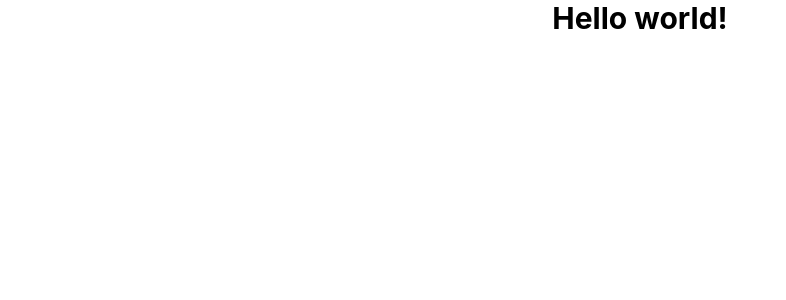
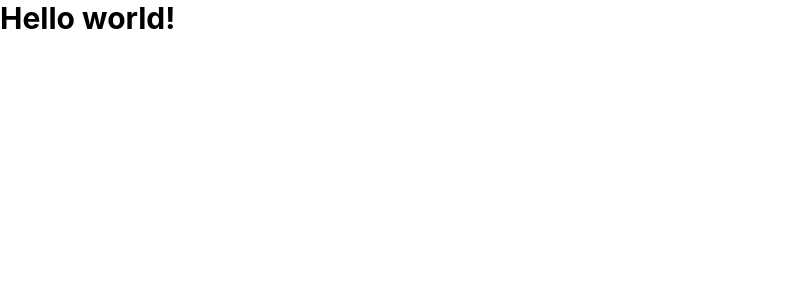
Before and after one commit to the-code-raccoon/theme-previewer, a React (Create React App) app: page / in a window 1280 px wide. Shown: the top 300 px of the page, without its empty margins (0-786 px from the left). Built offline with nearby package versions, Linux system fonts and the light colour scheme.

Commit message:
Set background color and cleanup remaining default boilerplate

```diff
--- a/src/App.css
+++ b/src/App.css
@@ -1,38 +1,7 @@
-.App {
-  text-align: center;
+html,
+body,
+#root {
+  box-sizing: border-box;
+  height: 100%;
+  width: 100%;
 }
-
-.App-logo {
-  height: 40vmin;
-  pointer-events: none;
-}
-
-@media (prefers-reduced-motion: no-preference) {
-  .App-logo {
-    animation: App-logo-spin infinite 20s linear;
-  }
-}
-
-.App-header {
-  background-color: #282c34;
-  min-height: 100vh;
-  display: flex;
-  flex-direction: column;
-  align-items: center;
-  justify-content: center;
-  font-size: calc(10px + 2vmin);
-  color: white;
-}
-
-.App-link {
-  color: #61dafb;
-}
-
-@keyframes App-logo-spin {
-  from {
-    transform: rotate(0deg);
-  }
-  to {
-    transform: rotate(360deg);
-  }
-}
--- a/src/App.tsx
+++ b/src/App.tsx
@@ -1,24 +1,10 @@
-import React from "react";
 import "./App.css";
 
 function App() {
   return (
-    <div className="App">
+    <div className="dark:bg-slate-800 min-h-screen">
       <h1 className="text-3xl font-bold">Hello world!</h1>
-      {/* <header className="App-header">
-        <img src={logo} className="App-logo" alt="logo" />
-        <p>
-          Edit <code>src/App.tsx</code> and save to reload.
-        </p>
-        <a
-          className="App-link"
-          href="https://reactjs.org"
-          target="_blank"
-          rel="noopener noreferrer"
-        >
-          Learn React
-        </a>
-      </header> */}
+
     </div>
   );
 }
```
